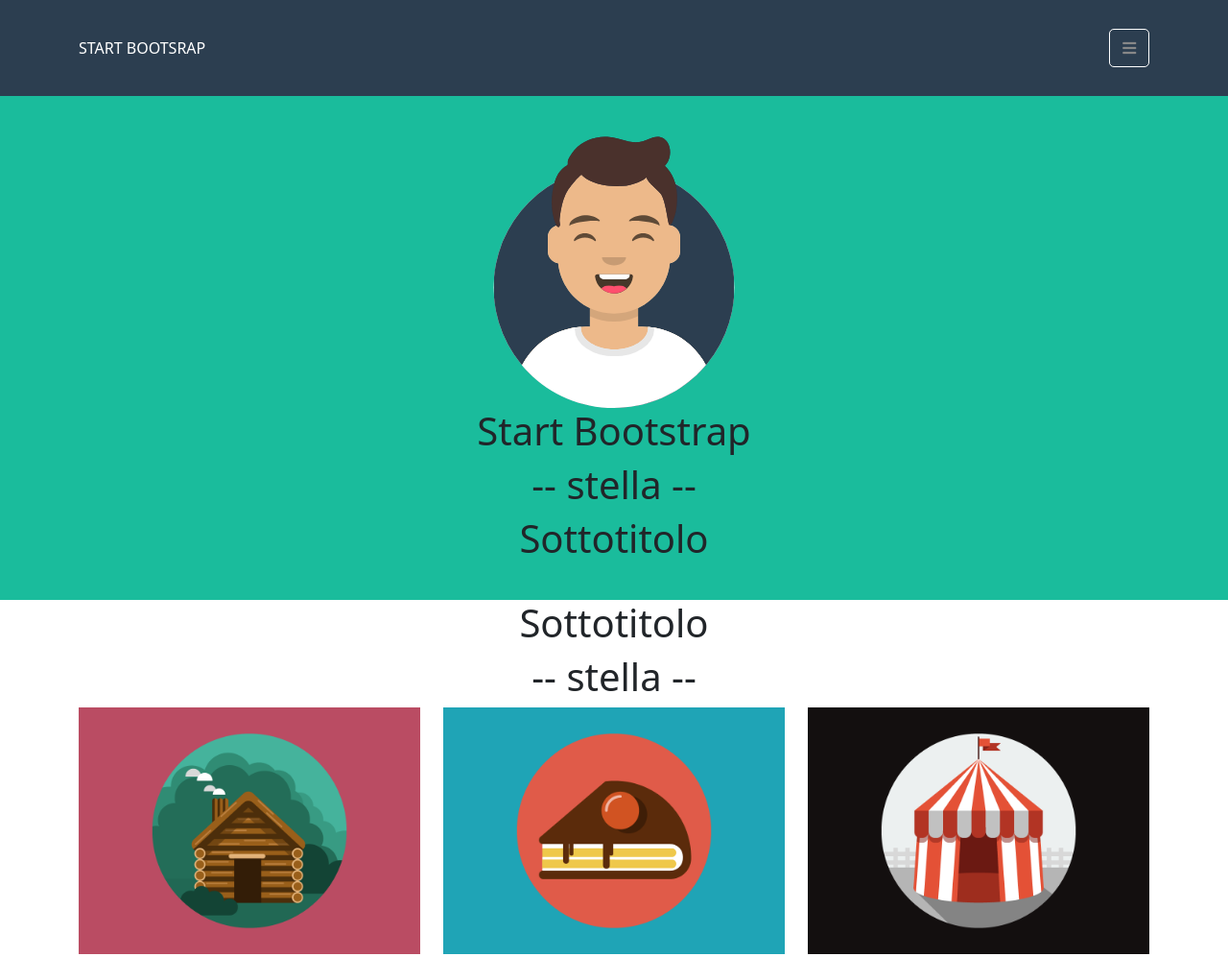
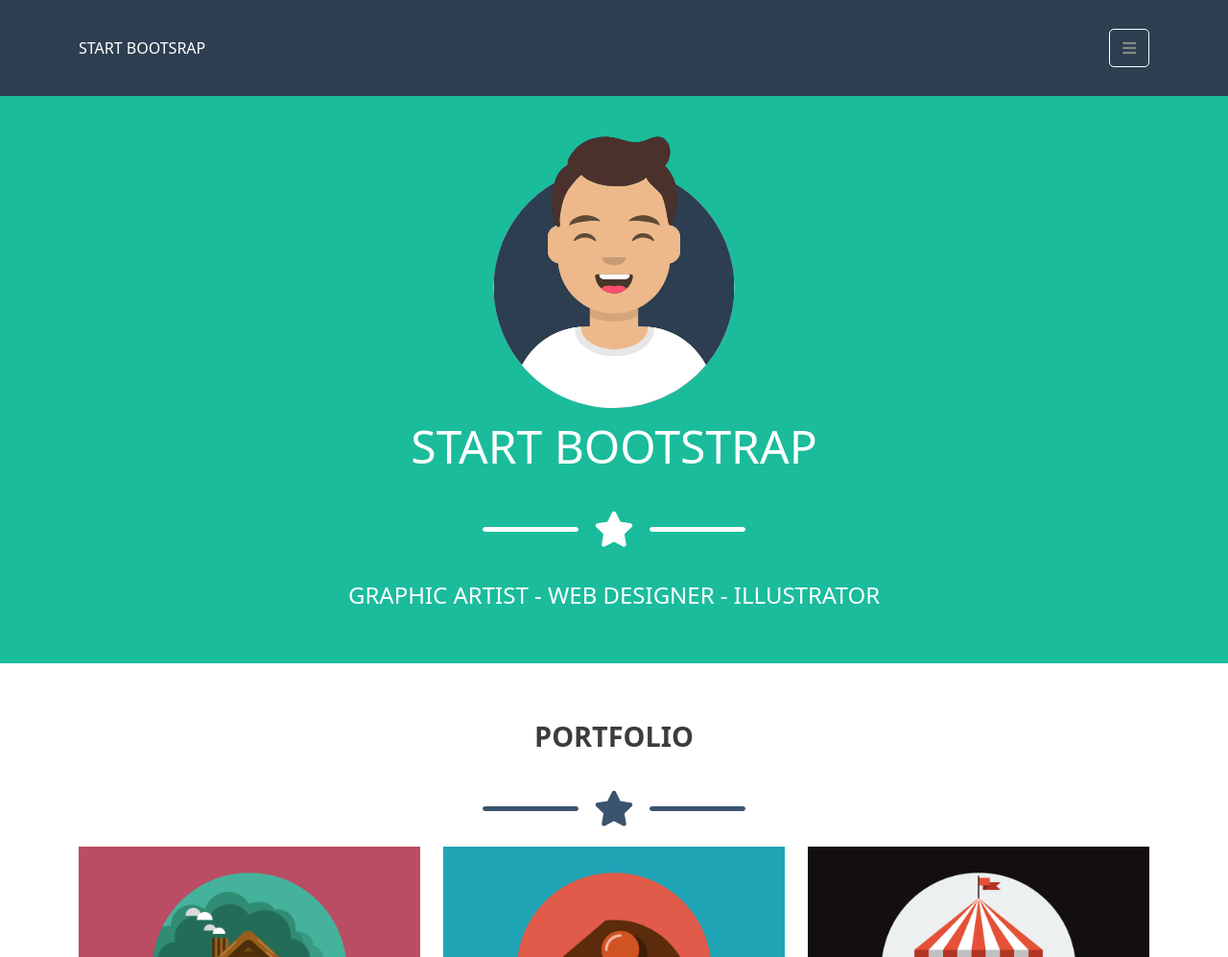
Before and after one commit to Lolloc99/html-css-bootstrap-freelancer, a plain HTML site: page index.html in a window 1280 px wide. Shown: the top 997 px of the page at 96% size. Drawn offline with nearby package versions, Linux system fonts and the light colour scheme.

Commit message:
Jumbotron dettagliato, sezione 1 dettagliata

```diff
--- a/css/style.css
+++ b/css/style.css
@@ -50,6 +50,7 @@ img {
 /* /HEADER */
 
 /* MAIN */
+/* Jumbotron */
 .jumbotron {
     padding: 2rem 0;
 }
@@ -57,6 +58,67 @@ img {
 .img_jumbotron {
     width: 300px;
 }
+
+.ms_title_white {
+    font-size: 3rem;
+    padding: 0.7rem 0;
+    color: white;
+}
+
+.ms_star_section {
+    display: flex;
+    justify-content: center;
+    align-items: center;
+}
+
+.ms_star,
+.ms_star_dark {
+    font-size: 2.3rem;
+    padding: 0.7rem 0;
+    color: white;
+}
+
+.ms_star_row,
+.ms_star_row_dark {
+    display: inline-block;
+    width: 100px;
+    height: 5px;
+    border: 1px solid white;
+    background-color: white;
+    border-radius: 5px;
+    margin: 0 1rem;
+}
+
+.ms_star_dark {
+    color: #3a546d;
+}
+
+.ms_star_row_dark {
+    border: 1px solid #3a546d;
+    background-color: #3a546d;
+}
+
+.ms_sub_white {
+    padding: 1rem 0;
+    font-size: 1.5rem;
+    color: white;
+}
+/* /Jumbotron */
+
+/* Sezione 1 */
+.ms_section_title,
+.ms_section_title_dark {
+    font-size: 1.8rem;
+    font-weight: 600;
+    padding: 0.7rem 0;
+    color: white;
+}
+
+.ms_section_title_dark {
+    color: #3c3c3c;
+}
+/* /Sezione 1 */
+
 
 /* /MAIN */
 
@@ -68,6 +130,7 @@ bg-header: #2c3e50
 bg-verde: #1abc9c
 bg-blu: #3a546d
 
+titoli neri: #3c3c3c
 scritte nere: #333333
 burger-icon: #888888
 righe e stella: #2c3e50
--- a/index.html
+++ b/index.html
@@ -16,7 +16,7 @@
 </head>
 <body>
     <!-- Header -->
-    <header class="container-fluid bg_header">
+    <header class="bg_header">
         <div class="container">
             <div class="row">
                 <div class="col-10 col-md-6">
@@ -39,31 +39,39 @@
 
     <!-- Main -->
     <main>
-        <section class="container-fluid jumbotron bg_green">
+        <section class="jumbotron bg_green">
             <div class="row justify-content-center">
                 <div class="img_jumbotron">
                     <img src="img/avatar.svg" alt="Avatar Bootstrap">
                 </div>
             </div>
             <div class="text-center">
-                <h1>Start Bootstrap</h1>
+                <h2 class="ms_title_white">START BOOTSTRAP</h2>
             </div>
+            <!-- Stella -->
+            <div class="ms_star_section">
+                <div class="ms_star_row"></div>
+                <span class="ms_star"><i class="fas fa-star"></i></span>
+                <div class="ms_star_row"></div>
+            </div>
+            <!-- /Stella -->
             <div class="text-center">
-                <h1>-- stella --</h1>
-            </div>
-            <div class="text-center">
-                <h1>Sottotitolo</h1>
+                <h1 class="ms_sub_white">GRAPHIC ARTIST - WEB DESIGNER - ILLUSTRATOR</h1>
             </div>
         </section>
 
         <!-- Sezione 1 -->
-        <section>
+        <section class="pt-5">
             <div class="text-center">
-                <h1>Sottotitolo</h1>
+                <h1 class="ms_section_title_dark">PORTFOLIO</h1>
             </div>
-            <div class="text-center">
-                <h1>-- stella --</h1>
+            <!-- Stella -->
+            <div class="ms_star_section">
+                <div class="ms_star_row_dark"></div>
+                <span class="ms_star_dark"><i class="fas fa-star"></i></span>
+                <div class="ms_star_row_dark"></div>
             </div>
+            <!-- /Stella -->
 
             <div class="container">
                 <div class="row g-4">
```
